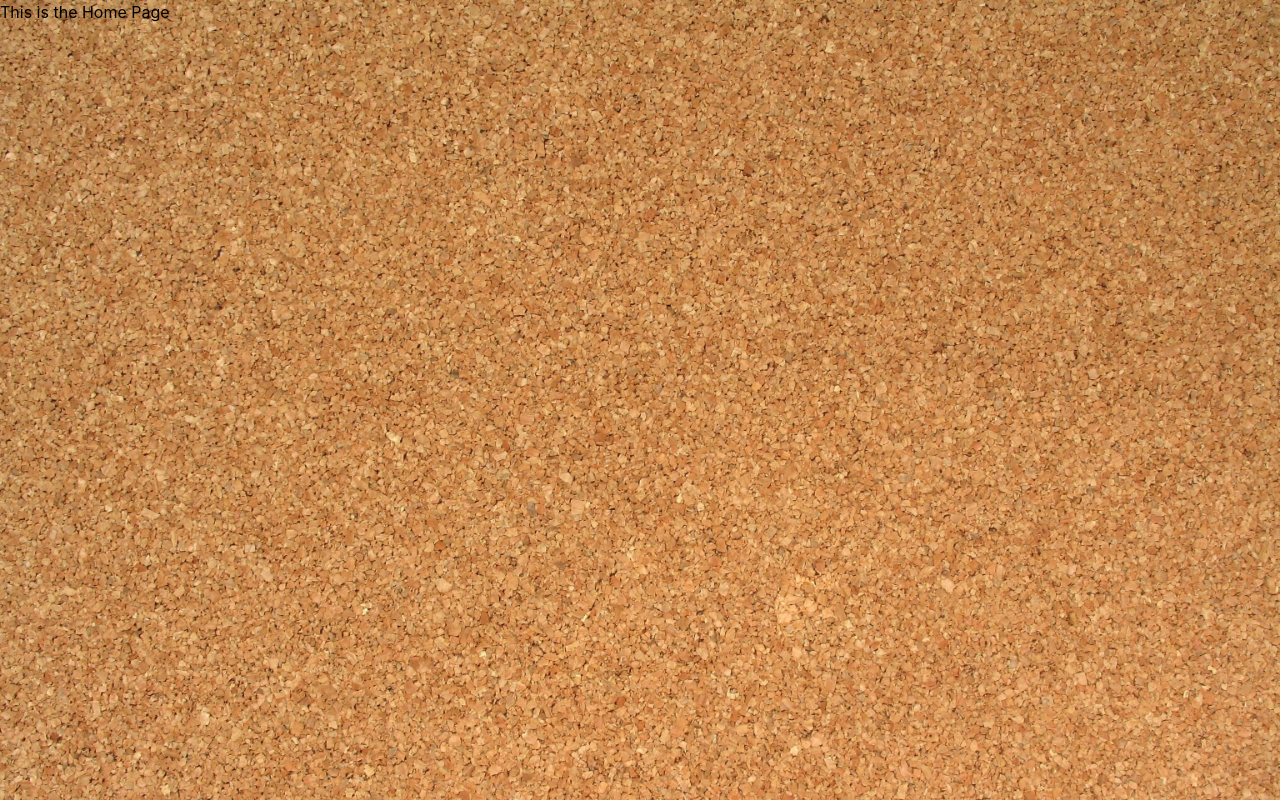
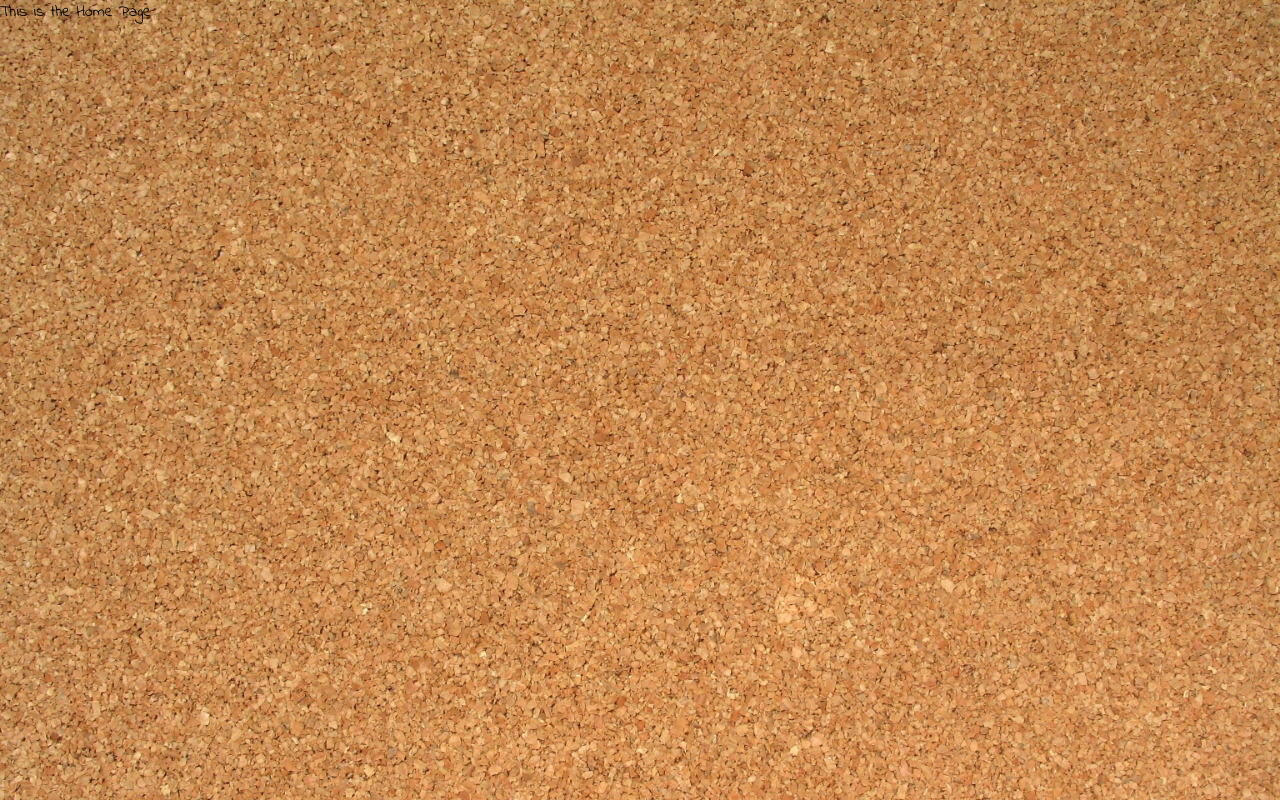
Before and after one commit to NicolleMR/moove-it-challenge, a React (Create React App) app: page / in a window 1280 px wide. Built offline with nearby package versions, Linux system fonts and the light colour scheme.

Commit message:
Add IndieFlower font and text-shadow property

```diff
--- a/src/index.css
+++ b/src/index.css
@@ -2,10 +2,30 @@
 @tailwind components;
 @tailwind utilities;
 
+@font-face {
+  font-family: "IndieFlower";
+  src: url("./assets/fonts/IndieFlower-Regular.ttf") format("truetype"),
+    url("./assets/fonts/IndieFlower.woff") format("woff");
+  font-weight: 400;
+  font-style: normal;
+}
+
+@layer base {
+  html {
+    font-family: "IndieFlower", system-ui, sans-serif;
+  }
+}
+
+@layer utilities {
+  @variants responsive {
+    .text-shadow {
+      text-shadow: 2px 2px 2px black;
+    }
+  }
+}
+
 body {
   margin: 0;
-  font-family: -apple-system, BlinkMacSystemFont, "Segoe UI", "Roboto", "Oxygen", "Ubuntu",
-    "Cantarell", "Fira Sans", "Droid Sans", "Helvetica Neue", sans-serif;
   -webkit-font-smoothing: antialiased;
   -moz-osx-font-smoothing: grayscale;
 }
```
Also changed, not shown: src/assets/fonts/IndieFlower-Regular.ttf (added), src/assets/fonts/IndieFlower.woff (added).
